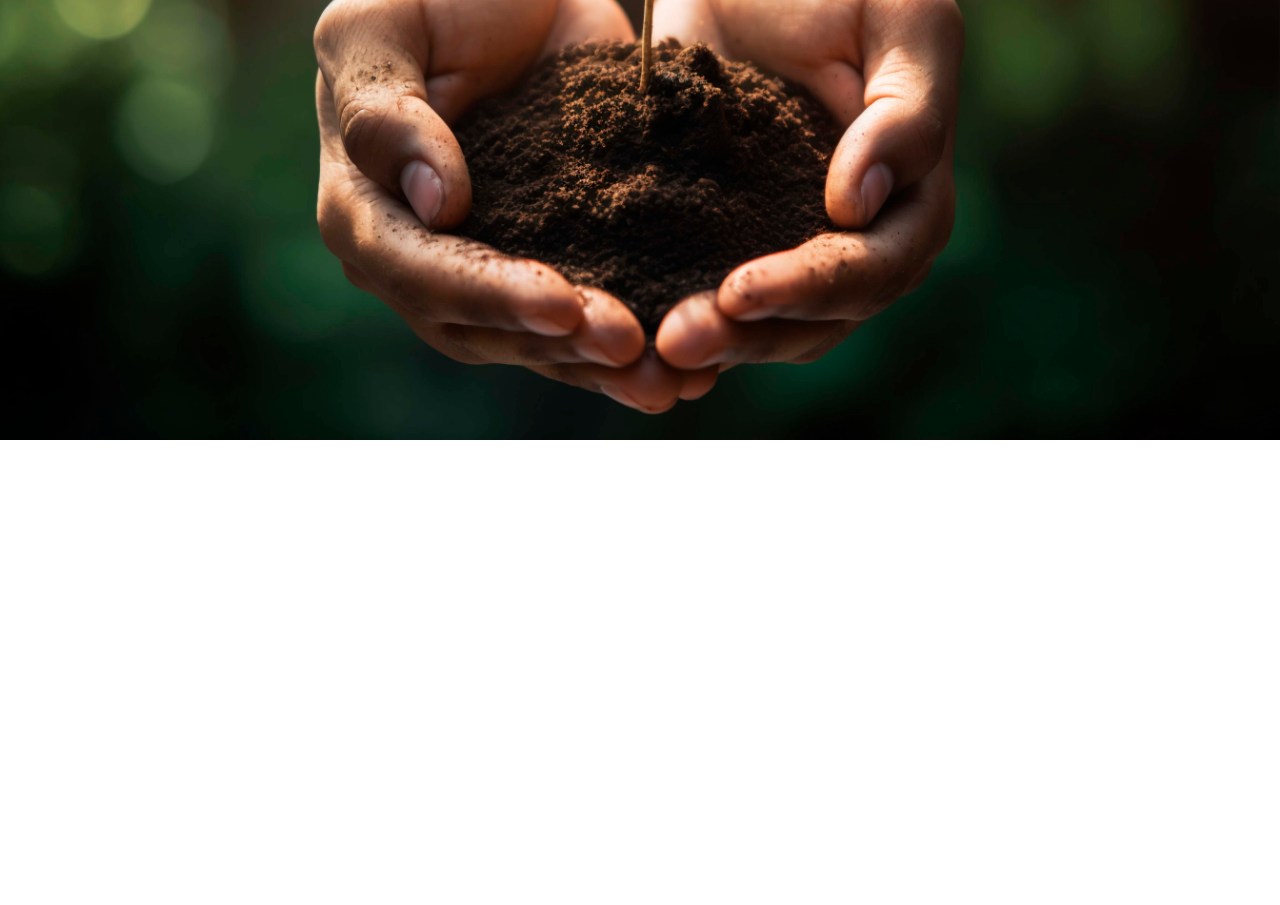
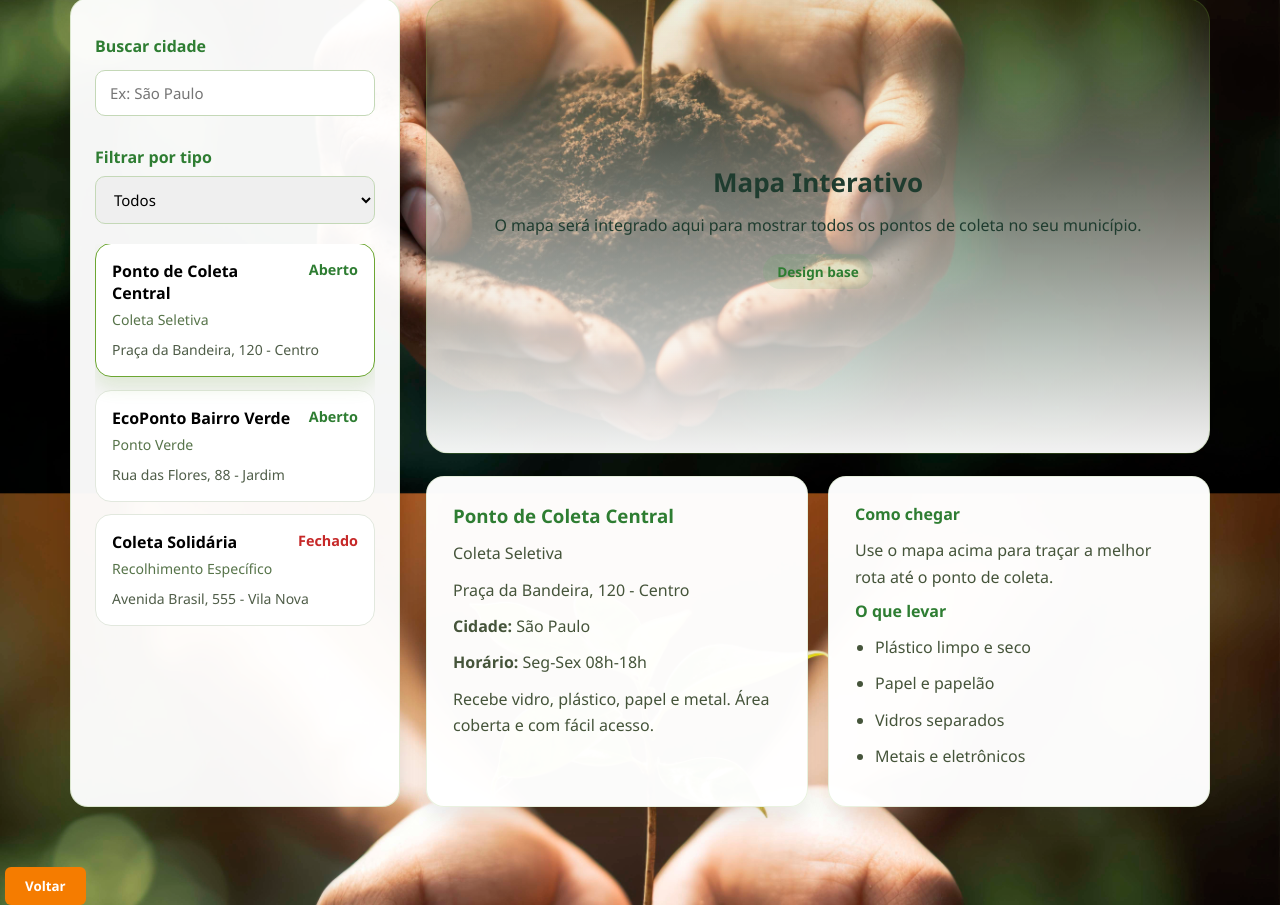
Before and after one commit to gilmariosantos1/ecotrash, a React (Vite) app in the folder Código/ecotrash-frontend/: page /mapa-pontos in a window 1280 px wide. Shown: the part 360-1265 px from the top of the page. Before the commit the page ends 800 px from the top, so only its background shows below. Built offline with nearby package versions, Linux system fonts and the light colour scheme.

Commit message:
implementação de mapa de coleta
Foi impelementado tela de mapa de coleta com design basico no projeto

```diff
--- a/Código/ecotrash-frontend/src/App.jsx
+++ b/Código/ecotrash-frontend/src/App.jsx
@@ -10,6 +10,7 @@ import PainelMunicipioLogin from './pages/PainelMunicipioLogin.jsx';
 import PainelMunicipioLista from './pages/PainelMunicipioLista.jsx';
 import PainelMunicipioDetalhes from './pages/PainelMunicipioDetalhes.jsx';
 import RecuperarSenha from './pages/RecuperarSenha.jsx'; // 👈 AQUI: Importamos a nova página
+import MapaPontosColeta from './pages/MapaPontosColeta.jsx';
 
 import StatusLogin from './pages/StatusLogin.jsx';
 import StatusLista from './pages/StatusLista.jsx';
@@ -37,6 +38,7 @@ export default function App() {
         <Route path="/status/lista" element={<StatusLista />} />
         <Route path="/status/detalhes/:id" element={<StatusDetalhes />} />
         <Route path="/municipio/cadastro" element={<CadastroMunicipio />} />
+        <Route path="/mapa-pontos" element={<MapaPontosColeta />} />
       </Routes>
     </>
   );
--- a/Código/ecotrash-frontend/src/index.css
+++ b/Código/ecotrash-frontend/src/index.css
@@ -388,3 +388,227 @@ input:focus {
 
 .status-agendado { color: #2e7d32; font-weight: bold; }
 .status-recusado { color: #d32f2f; font-weight: bold; }
+
+/* ========================================================================== */
+/* MAPA DE PONTOS DE COLETA */
+/* ========================================================================== */
+
+.page-title-group {
+  max-width: 900px;
+  margin: 180px auto 20px;
+  padding: 0 30px;
+}
+
+.page-title-group h2 {
+  font-size: 32px;
+  color: #2e7d32;
+  margin-bottom: 10px;
+}
+
+.page-title-group .subtitle {
+  font-size: 16px;
+  color: #2f4f33;
+  line-height: 1.6;
+  max-width: 720px;
+}
+
+.map-page {
+  display: grid;
+  grid-template-columns: 330px 1fr;
+  gap: 26px;
+  max-width: 1200px;
+  margin: 0 auto 50px;
+  padding: 0 30px;
+}
+
+.map-sidebar {
+  background: rgba(255, 255, 255, 0.96);
+  border: 1px solid rgba(108, 166, 50, 0.2);
+  border-radius: 18px;
+  padding: 24px;
+  box-shadow: 0 10px 26px rgba(0,0,0,0.12);
+}
+
+.map-sidebar-top {
+  display: grid;
+  gap: 18px;
+  margin-bottom: 20px;
+}
+
+.map-sidebar label {
+  display: block;
+  margin-bottom: 8px;
+  font-weight: 700;
+  color: #2e7d32;
+}
+
+.map-sidebar input,
+.map-sidebar select {
+  width: 100%;
+  border: 1px solid #c4d8b7;
+  border-radius: 10px;
+  padding: 12px 14px;
+  font-size: 15px;
+  outline: none;
+}
+
+.map-card-list {
+  display: grid;
+  gap: 12px;
+  max-height: 530px;
+  overflow-y: auto;
+}
+
+.point-card {
+  background: #ffffff;
+  border: 1px solid #e2e8de;
+  border-radius: 16px;
+  padding: 16px;
+  text-align: left;
+  cursor: pointer;
+  transition: transform 0.2s ease, border-color 0.2s ease, box-shadow 0.2s ease;
+}
+
+.point-card:hover,
+.point-card.active {
+  border-color: #6ca632;
+  box-shadow: 0 10px 18px rgba(108, 166, 50, 0.16);
+  transform: translateY(-1px);
+}
+
+.point-card-header {
+  display: flex;
+  justify-content: space-between;
+  align-items: flex-start;
+  gap: 10px;
+  margin-bottom: 10px;
+}
+
+.point-card strong {
+  display: block;
+  margin-bottom: 6px;
+  font-size: 1rem;
+}
+
+.point-label {
+  display: inline-block;
+  font-size: 0.88rem;
+  color: #57744a;
+}
+
+.point-card p {
+  margin: 0;
+  color: #4f5d48;
+  font-size: 14px;
+  line-height: 1.5;
+}
+
+.point-status {
+  display: inline-flex;
+  align-items: center;
+  font-size: 0.9rem;
+  font-weight: 700;
+}
+
+.point-status.available { color: #2e7d32; }
+.point-status.closed { color: #c62828; }
+
+.map-main {
+  display: flex;
+  flex-direction: column;
+  gap: 22px;
+}
+
+.map-placeholder {
+  min-height: 456px;
+  border-radius: 24px;
+  background: linear-gradient(180deg, rgba(108, 166, 50, 0.12), rgba(255, 255, 255, 0.95));
+  border: 1px solid rgba(108, 166, 50, 0.22);
+  display: flex;
+  align-items: center;
+  justify-content: center;
+  text-align: center;
+  padding: 40px;
+  color: #1f3c2f;
+  position: relative;
+}
+
+.map-placeholder-title {
+  font-size: 26px;
+  font-weight: 800;
+  margin-bottom: 14px;
+}
+
+.map-badge {
+  display: inline-flex;
+  margin-top: 18px;
+  padding: 8px 14px;
+  border-radius: 999px;
+  background: rgba(76, 175, 80, 0.12);
+  color: #2e7d32;
+  font-size: 0.85rem;
+  font-weight: 700;
+}
+
+.map-details {
+  display: grid;
+  grid-template-columns: repeat(2, minmax(0, 1fr));
+  gap: 20px;
+}
+
+.details-card {
+  background: rgba(255, 255, 255, 0.98);
+  border-radius: 18px;
+  border: 1px solid rgba(108, 166, 50, 0.15);
+  padding: 26px;
+  box-shadow: 0 12px 22px rgba(0,0,0,0.08);
+}
+
+.details-card h3,
+.details-card h4 {
+  color: #2e7d32;
+  margin-bottom: 12px;
+}
+
+.details-card p,
+.details-card li {
+  color: #45543a;
+  line-height: 1.65;
+  margin-bottom: 10px;
+}
+
+.details-card ul {
+  padding-left: 20px;
+  margin: 0;
+}
+
+.details-card ul li {
+  list-style: disc;
+}
+
+@media (max-width: 1040px) {
+  .map-page {
+    grid-template-columns: 1fr;
+  }
+
+  .map-details {
+    grid-template-columns: 1fr;
+  }
+}
+
+@media (max-width: 720px) {
+  .page-title-group {
+    margin-top: 130px;
+    padding: 0 18px;
+  }
+
+  .map-page {
+    padding: 0 18px;
+    gap: 20px;
+  }
+
+  .map-placeholder {
+    min-height: 360px;
+    padding: 28px;
+  }
+}
--- a/Código/ecotrash-frontend/src/pages/Home.jsx
+++ b/Código/ecotrash-frontend/src/pages/Home.jsx
@@ -13,6 +13,7 @@ export default function Home() {
           <Link to="/municipio/cadastro" className="panel-btn">Cadastrar Município</Link>
           <Link to="/cadastro" className="panel-btn">Solicitar coleta</Link>
           <Link to="/status/login" className="panel-btn">Status requerimento</Link>
+          <Link to="/mapa-pontos" className="panel-btn">Mapa de Pontos</Link>
         </div>
       </div>
     </>
--- /dev/null
+++ b/Código/ecotrash-frontend/src/pages/MapaPontosColeta.jsx
@@ -0,0 +1,132 @@
+import { useState } from 'react';
+import { useNavigate } from 'react-router-dom';
+
+const pontosDeColeta = [
+  {
+    id: 1,
+    name: 'Ponto de Coleta Central',
+    type: 'Coleta Seletiva',
+    address: 'Praça da Bandeira, 120 - Centro',
+    city: 'São Paulo',
+    hours: 'Seg-Sex 08h-18h',
+    available: true,
+    description: 'Recebe vidro, plástico, papel e metal. Área coberta e com fácil acesso.'
+  },
+  {
+    id: 2,
+    name: 'EcoPonto Bairro Verde',
+    type: 'Ponto Verde',
+    address: 'Rua das Flores, 88 - Jardim',
+    city: 'Guarulhos',
+    hours: 'Seg-Sáb 09h-17h',
+    available: true,
+    description: 'Ponto ideal para pequenas entregas de recicláveis e óleo de cozinha.'
+  },
+  {
+    id: 3,
+    name: 'Coleta Solidária',
+    type: 'Recolhimento Específico',
+    address: 'Avenida Brasil, 555 - Vila Nova',
+    city: 'São Paulo',
+    hours: 'Ter/Qui 10h-16h',
+    available: false,
+    description: 'A coleta deste ponto acontece em dias específicos da semana.'
+  }
+];
+
+export default function MapaPontosColeta() {
+  const navigate = useNavigate();
+  const [selectedPoint, setSelectedPoint] = useState(pontosDeColeta[0]);
+
+  return (
+    <>
+      <div className="slogan">LIXO seguro,<br/>PLANETA feliz!</div>
+
+      <div className="page-title-group">
+        <h2>Mapa de Pontos de Coleta</h2>
+        <p className="subtitle">
+          Veja os locais de entrega e reciclagem, compare distâncias e escolha o ponto mais próximo de você.
+        </p>
+      </div>
+
+      <div className="map-page">
+        <aside className="map-sidebar">
+          <div className="map-sidebar-top">
+            <div className="search-group">
+              <label htmlFor="search-city">Buscar cidade</label>
+              <input id="search-city" type="text" placeholder="Ex: São Paulo" />
+            </div>
+
+            <div className="search-group">
+              <label htmlFor="filter-type">Filtrar por tipo</label>
+              <select id="filter-type">
+                <option>Todos</option>
+                <option>Coleta Seletiva</option>
+                <option>Ponto Verde</option>
+                <option>Recolhimento Específico</option>
+              </select>
+            </div>
+          </div>
+
+          <div className="map-card-list">
+            {pontosDeColeta.map((ponto) => (
+              <button
+                type="button"
+                key={ponto.id}
+                className={`point-card ${selectedPoint.id === ponto.id ? 'active' : ''}`}
+                onClick={() => setSelectedPoint(ponto)}
+              >
+                <div className="point-card-header">
+                  <div>
+                    <strong>{ponto.name}</strong>
+                    <span className="point-label">{ponto.type}</span>
+                  </div>
+                  <span className={`point-status ${ponto.available ? 'available' : 'closed'}`}>
+                    {ponto.available ? 'Aberto' : 'Fechado'}
+                  </span>
+                </div>
+                <p>{ponto.address}</p>
+              </button>
+            ))}
+          </div>
+        </aside>
+
+        <section className="map-main">
+          <div className="map-placeholder">
+            <div>
+              <div className="map-placeholder-title">Mapa Interativo</div>
+              <p>O mapa será integrado aqui para mostrar todos os pontos de coleta no seu município.</p>
+              <span className="map-badge">Design base</span>
+            </div>
+          </div>
+
+          <div className="map-details">
+            <div className="details-card">
+              <h3>{selectedPoint.name}</h3>
+              <p className="details-type">{selectedPoint.type}</p>
+              <p>{selectedPoint.address}</p>
+              <p><strong>Cidade:</strong> {selectedPoint.city}</p>
+              <p><strong>Horário:</strong> {selectedPoint.hours}</p>
+              <p>{selectedPoint.description}</p>
+            </div>
+            <div className="details-card details-contact">
+              <h4>Como chegar</h4>
+              <p>Use o mapa acima para traçar a melhor rota até o ponto de coleta.</p>
+              <h4>O que levar</h4>
+              <ul>
+                <li>Plástico limpo e seco</li>
+                <li>Papel e papelão</li>
+                <li>Vidros separados</li>
+                <li>Metais e eletrônicos</li>
+              </ul>
+            </div>
+          </div>
+        </section>
+      </div>
+
+      <div className="btns">
+        <button type="button" className="btn-back" onClick={() => navigate(-1)}>Voltar</button>
+      </div>
+    </>
+  );
+}
```
